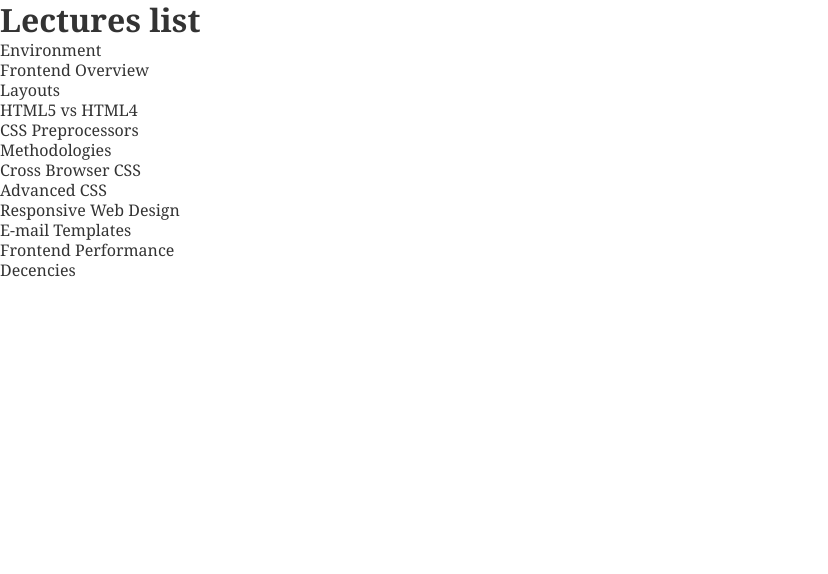
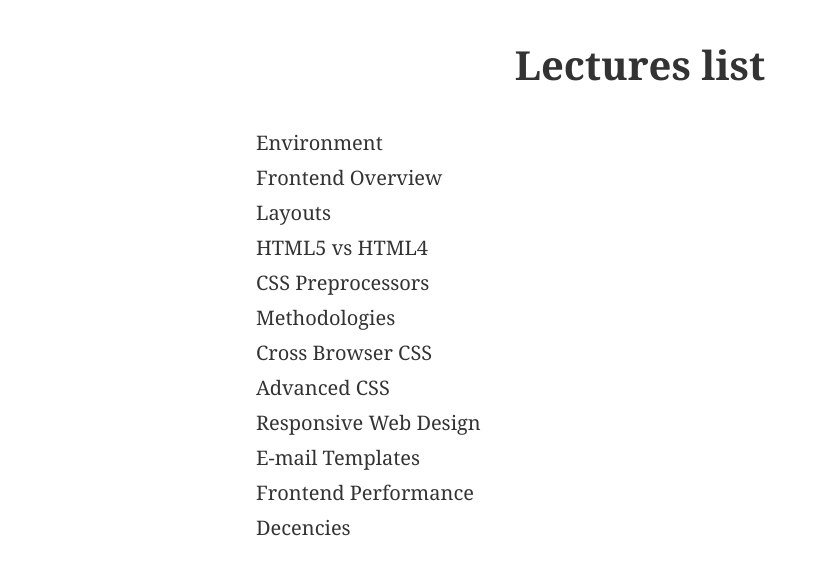
Before and after one commit to epam-front-end-school-lectures/index, a plain HTML site: page index.html in a window 1280 px wide. Shown: the whole page, without its empty margins (0-828 px from the left). Drawn offline with Linux system fonts and the light colour scheme.

Commit message:
fixed some style

```diff
--- a/index.html
+++ b/index.html
@@ -12,14 +12,26 @@
 		}
 
 		body {
+			width: 60%;
+			margin: auto;
+			padding: 2em 0;
 			font-family: Georgia, serif;
-			font-size: 1em;
+			font-size: 1.25em;
 			line-height: 1.25;
 			color: #333;
 		}
 
+		h1 {
+			text-align: center;
+		}
+
 		ul {
+			margin-top: 2em;
 			list-style: none;
+		}
+
+		li + li {
+			margin-top: .5em;
 		}
 
 		a {
@@ -29,7 +41,7 @@
 			text-decoration: none;
 		}
 
-		a:hover {
+		a:not([href=""]):hover {
 			color: #39c2d7;
 		}
 	</style>
```
